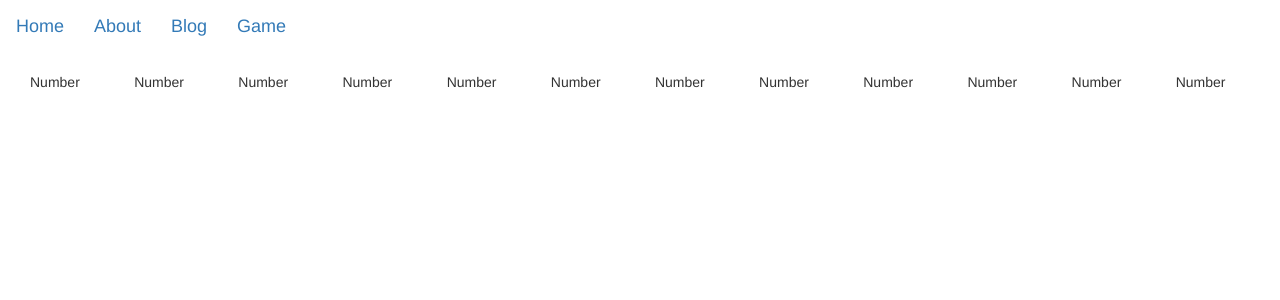
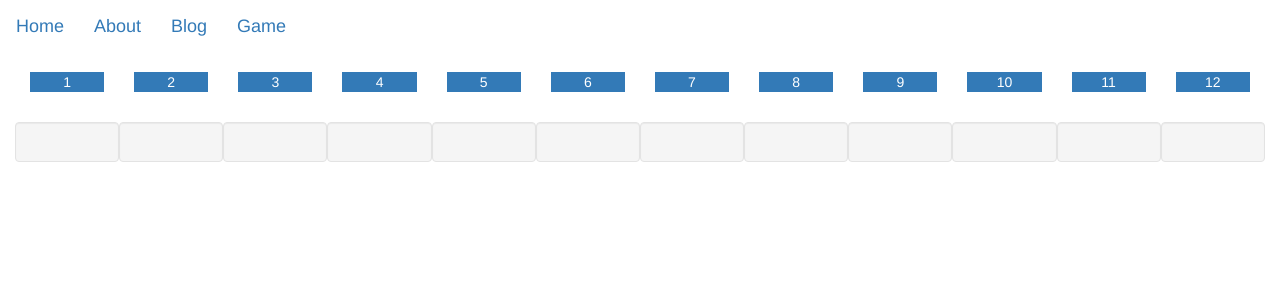
Before and after one commit to simon-lammes/simon-lammes.github.io, a Jekyll site: the page built from game/index.html, in a window 1280 px wide. Shown: the top 300 px of the page. Built offline with Jekyll 4.4.1, drawn with Linux system fonts in a browser that asks for light colours.

Commit message:
drag and drop numbers

```diff
--- a/game/index.html
+++ b/game/index.html
@@ -3,19 +3,36 @@ layout: default
 title: Game
 ---
 <!DOCTYPE html>
+<script src="script.js"></script>
+<link href="style.css" type="text/css" rel="stylesheet">
 <div class="container-fluid">
+    <div style="min-height: 50px;" id="numberRow" class="row">
+        <div id="1" class="col-sm-1 bottom-buffer"><div class="bg-primary text-center m-2" id="1a" draggable="true" ondragstart="drag(event)">1</div></div>
+        <div id="2" class="col-sm-1 bottom-buffer"><div class="bg-primary text-center m-2" id="2a" draggable="true" ondragstart="drag(event)">2</div></div>
+        <div id="3" class="col-sm-1 bottom-buffer"><div class="bg-primary text-center" id="3a" draggable="true" ondragstart="drag(event)">3</div></div>
+        <div id="4" class="col-sm-1 bottom-buffer"><div class="bg-primary text-center" id="4a" draggable="true" ondragstart="drag(event)">4</div></div>
+        <div id="5" class="col-sm-1 bottom-buffer"><div class="bg-primary text-center" id="5a" draggable="true" ondragstart="drag(event)">5</div></div>
+        <div id="6" class="col-sm-1 bottom-buffer"><div class="bg-primary text-center" id="6a" draggable="true" ondragstart="drag(event)">6</div></div>
+        <div id="7" class="col-sm-1 bottom-buffer"><div class="bg-primary text-center" id="7a" draggable="true" ondragstart="drag(event)">7</div></div>
+        <div id="8" class="col-sm-1 bottom-buffer"><div class="bg-primary text-center" id="8a" draggable="true" ondragstart="drag(event)">8</div></div>
+        <div id="9" class="col-sm-1 bottom-buffer"><div class="bg-primary text-center" id="9a" draggable="true" ondragstart="drag(event)">9</div></div>
+        <div id="10" class="col-sm-1 bottom-buffer"><div class="bg-primary text-center" id="10a" draggable="true" ondragstart="drag(event)">10</div></div>
+        <div id="11" class="col-sm-1 bottom-buffer"><div class="bg-primary text-center" id="11a" draggable="true" ondragstart="drag(event)">11</div></div>
+        <div id="12" class="col-sm-1 bottom-buffer"><div class="bg-primary text-center" id="12a" draggable="true" ondragstart="drag(event)">12</div></div>
+    </div>
     <div class="row">
-        <div class="col-sm-1">Number</div>
-        <div class="col-sm-1">Number</div>
-        <div class="col-sm-1">Number</div>
-        <div class="col-sm-1">Number</div>
-        <div class="col-sm-1">Number</div>
-        <div class="col-sm-1">Number</div>
-        <div class="col-sm-1">Number</div>
-        <div class="col-sm-1">Number</div>
-        <div class="col-sm-1">Number</div>
-        <div class="col-sm-1">Number</div>
-        <div class="col-sm-1">Number</div>
-        <div class="col-sm-1">Number</div>
+        <div class="col-sm-1 well" ondrop="drop(event)" ondragover="allowDrop(event)"></div>
+        <div class="col-sm-1 well" ondrop="drop(event)" ondragover="allowDrop(event)"></div>
+        <div class="col-sm-1 well" ondrop="drop(event)" ondragover="allowDrop(event)"></div>
+        <div class="col-sm-1 well" ondrop="drop(event)" ondragover="allowDrop(event)"></div>
+        <div class="col-sm-1 well" ondrop="drop(event)" ondragover="allowDrop(event)"></div>
+        <div class="col-sm-1 well" ondrop="drop(event)" ondragover="allowDrop(event)"></div>
+        <div class="col-sm-1 well" ondrop="drop(event)" ondragover="allowDrop(event)"></div>
+        <div class="col-sm-1 well" ondrop="drop(event)" ondragover="allowDrop(event)"></div>
+        <div class="col-sm-1 well" ondrop="drop(event)" ondragover="allowDrop(event)"></div>
+        <div class="col-sm-1 well" ondrop="drop(event)" ondragover="allowDrop(event)"></div>
+        <div class="col-sm-1 well" ondrop="drop(event)" ondragover="allowDrop(event)"></div>
+        <div class="col-sm-1 well" ondrop="drop(event)" ondragover="allowDrop(event)"></div>
     </div>
+    <p id="output"></p>
 </div>
--- /dev/null
+++ b/game/script.js
@@ -0,0 +1,24 @@
+function allowDrop(ev) {
+    ev.preventDefault();
+}
+
+function drag(ev) {
+    ev.dataTransfer.setData("id", ev.target.id);
+}
+
+function drop(ev) {
+    ev.preventDefault();
+    var placeholder = ev.target;
+    if (placeholder.id.endsWith("a")) {
+        placeholder = placeholder.parentElement;
+    }
+    var id = ev.dataTransfer.getData("id");
+    if (placeholder.childElementCount > 0) {
+        var old = placeholder.childNodes.item(0);
+        var oldValue = old.textContent;
+        var oldPlace = document.getElementById(oldValue)
+        oldPlace.appendChild(old);
+    }
+    var element = document.getElementById(id);
+    placeholder.appendChild(element);
+}
--- /dev/null
+++ b/game/style.css
@@ -0,0 +1,3 @@
+.bottom-buffer {
+    margin-bottom: 10px;
+}
```
